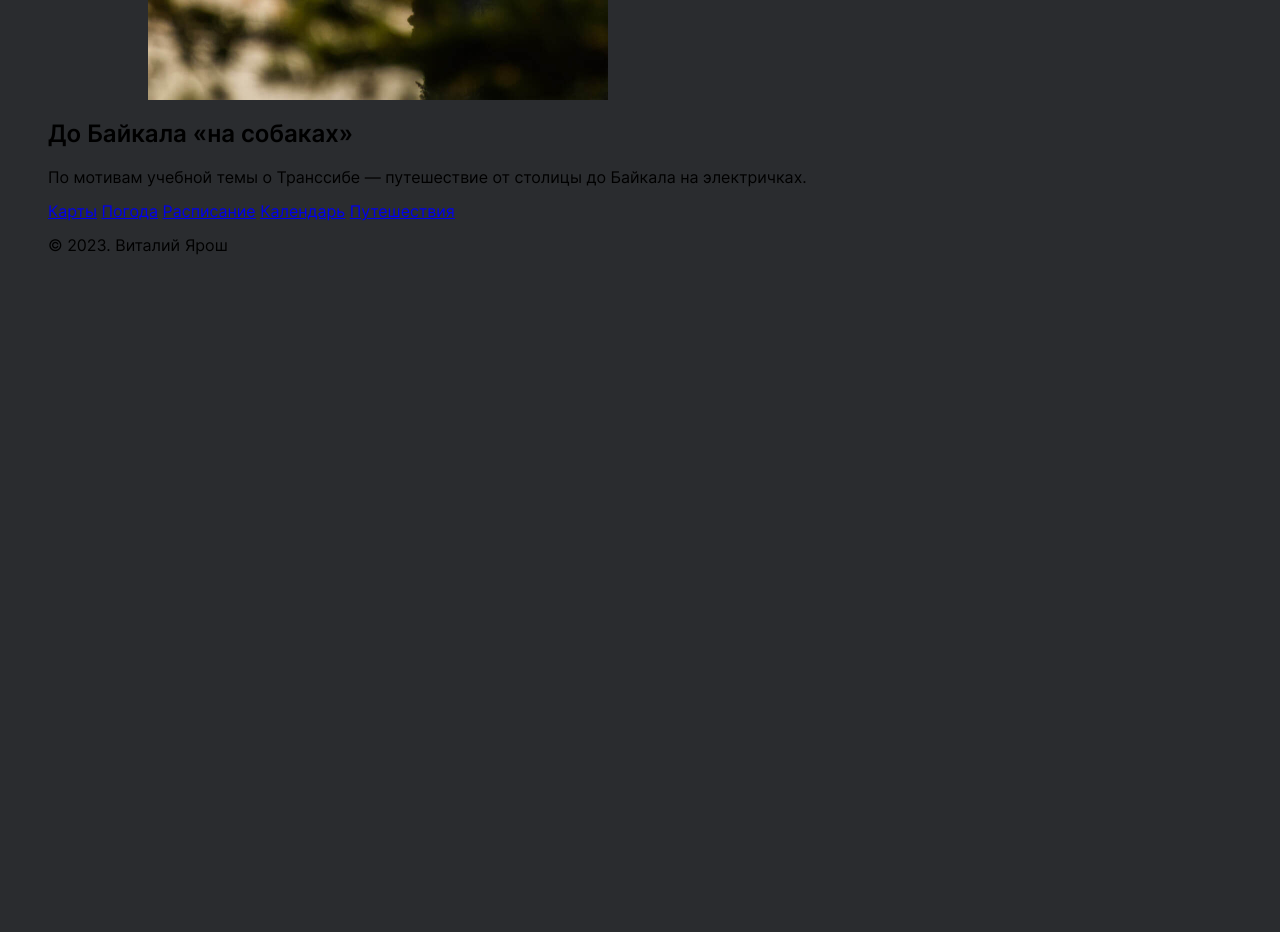
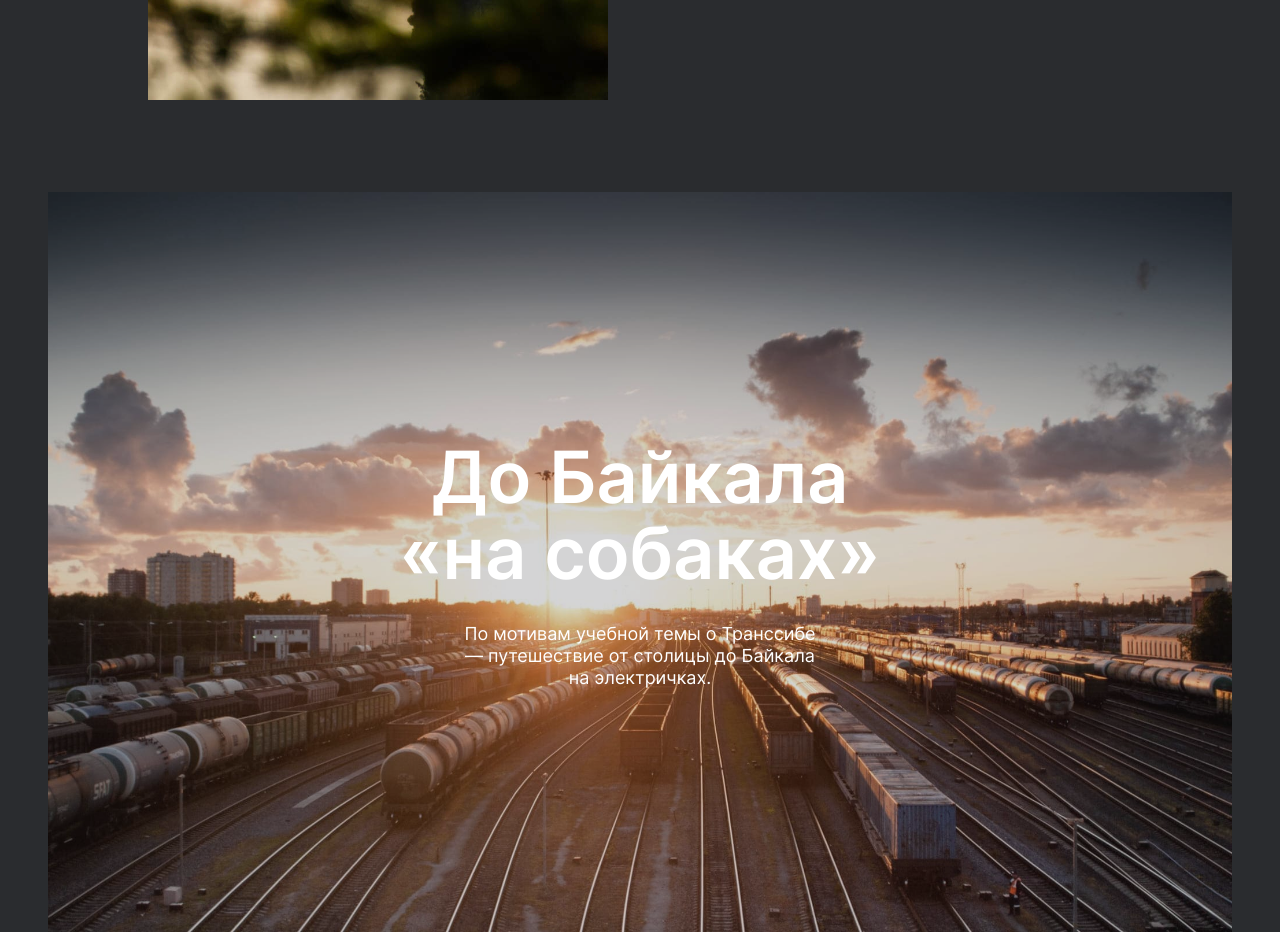
Before and after one commit to iarosch22/russian-travel, a plain HTML site: page index.html in a window 1280 px wide. Shown: the part 5821-6753 px from the top of the page. Before the commit the page ends 6092 px from the top, so only its background shows below. Drawn offline with Linux system fonts and the light colour scheme; files whose address does not match are found by name.

Commit message:
add journey section

```diff
--- /dev/null
+++ b/blocks/journey/__cover-img/journey__cover-img.css
@@ -0,0 +1,8 @@
+.journey__cover-img {
+    width: 100%;
+    opacity: 0.8;
+}
+
+.journey__link:hover .journey__cover-img {
+    opacity: 0.5;
+}
--- /dev/null
+++ b/blocks/journey/__link/journey__link.css
@@ -0,0 +1,4 @@
+.journey__link {
+    position: relative;
+    display: block;
+}
--- a/blocks/journey/__subtitle/journey__subtitle.css
+++ b/blocks/journey/__subtitle/journey__subtitle.css
@@ -0,0 +1,9 @@
+.journey__subtitle {
+    margin: 0;
+    width: 360px;
+    font-weight: 400;
+    font-size: 18px;
+    text-align: center;
+    line-height: 122%;
+    color: #fff;
+}
--- /dev/null
+++ b/blocks/journey/__text/journey__text.css
@@ -0,0 +1,12 @@
+.journey__text {
+    position: absolute;
+    top: 0;
+    left: 0;
+    right: 0;
+    bottom: 0;
+    display: flex;
+    flex-direction: column;
+    justify-content: center;
+    align-items: center;
+    gap: 32px;
+}
--- a/blocks/journey/__title/journey__title.css
+++ b/blocks/journey/__title/journey__title.css
@@ -0,0 +1,9 @@
+.journey__title {
+    margin: 0;
+    width: 560px;
+    font-weight: 900;
+    font-size: 72px;
+    line-height: 106%;
+    text-align: center;
+    color: #fff;
+}
--- a/blocks/journey/journey.css
+++ b/blocks/journey/journey.css
@@ -0,0 +1,3 @@
+.journey {
+
+}
--- a/blocks/place/place.css
+++ b/blocks/place/place.css
@@ -1,5 +1,3 @@
 .place {
-    padding-top: 92px;
-    padding-left: 100px;
-    padding-right: 100px;
+    padding: 92px 100px;
 }
--- a/index.html
+++ b/index.html
@@ -119,8 +119,13 @@
                 </ul>
             </section>
             <section class="journey">
-                <h2 class="journey__title">До Байкала «на собаках»</h2>
-                <p class="journey__subtitle">По мотивам учебной темы о Транссибе — путешествие от столицы до Байкала на электричках.</p>
+                <a href="https://stampsy.com/na-elektrichkakh-do-baikala" class="journey__link">
+                    <img src="./images/cover-trains.jpg" alt="транссиб" class="journey__cover-img">
+                    <div class="journey__text">
+                        <h2 class="journey__title">До Байкала «на собаках»</h2>
+                        <p class="journey__subtitle">По мотивам учебной темы о Транссибе — путешествие от столицы до Байкала на электричках.</p>
+                    </div>
+                </a>
             </section>
         </main>
         <footer class="footer">
--- a/pages/index.css
+++ b/pages/index.css
@@ -39,3 +39,11 @@
 @import url(../blocks/place/__item/place__item.css);
 @import url(../blocks/place/__img/place__img.css);
 @import url(../blocks/place/__text/place__text.css);
+
+@import url(../blocks/journey/journey.css);
+@import url(../blocks/journey/__link/journey__link.css);
+@import url(../blocks/journey/__title/journey__title.css);
+@import url(../blocks/journey/__subtitle/journey__subtitle.css);
+@import url(../blocks/journey/__cover-img/journey__cover-img.css);
+@import url(../blocks/journey/__text/journey__text.css);
+@import url(../blocks/journey/__subtitle/journey__subtitle.css);
```
